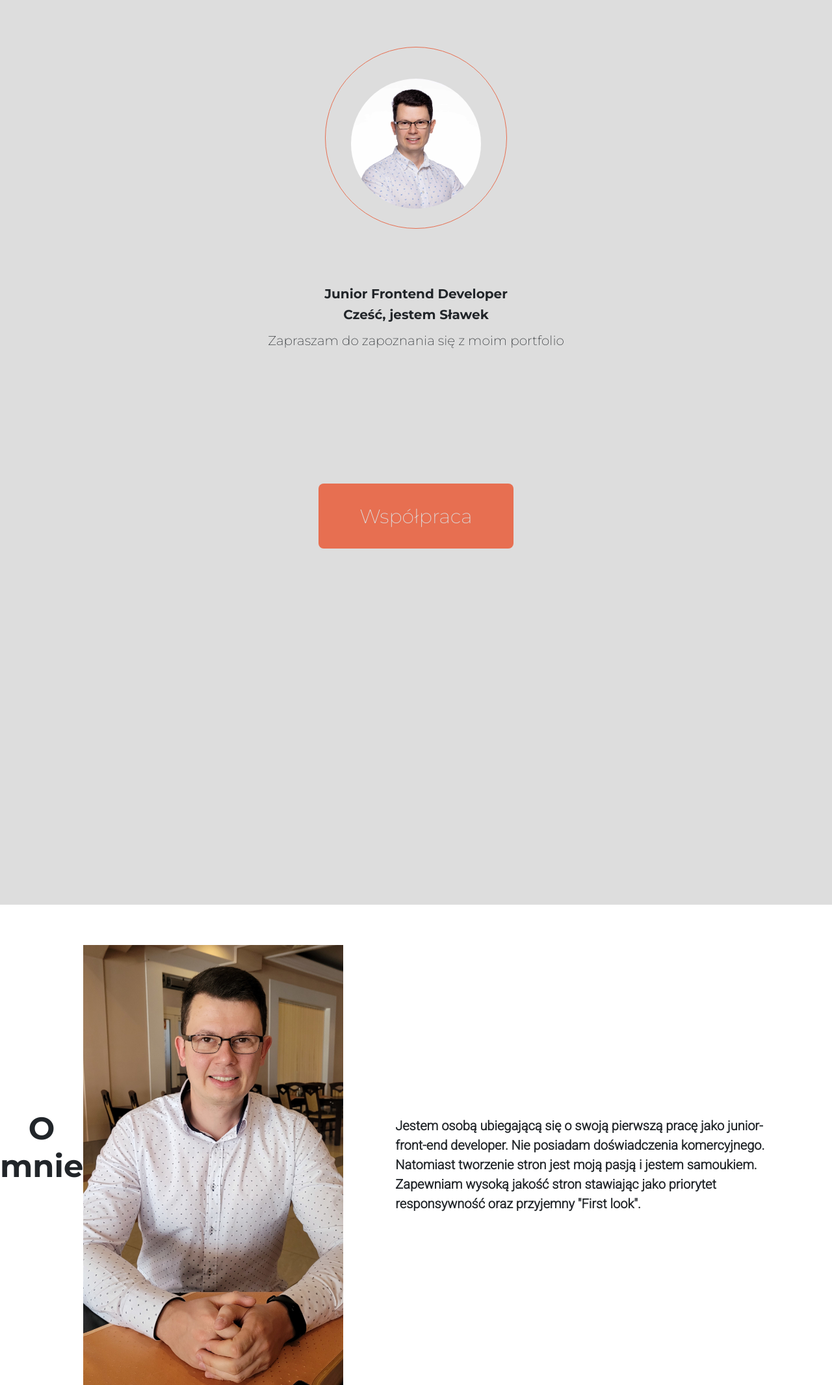
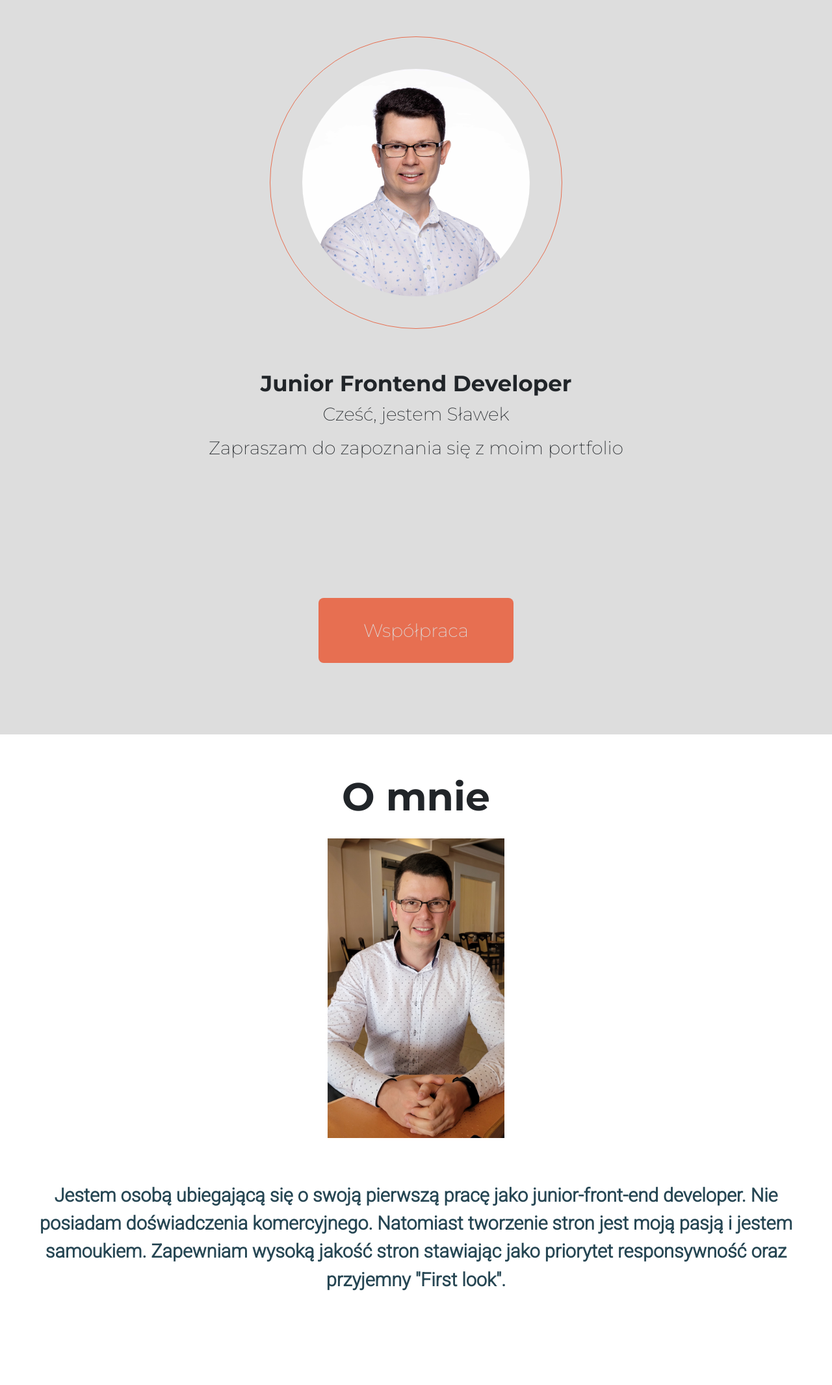
Before and after one commit to sldata/myPortfolio, a website: page index.html in a window 1280 px wide. Shown: the part 120-2251 px from the top of the page at 65% size. Drawn offline with nearby package versions, Linux system fonts and the light colour scheme.

Commit message:
added responsivness to about section

```diff
--- a/src/sass/style.scss
+++ b/src/sass/style.scss
@@ -25,7 +25,7 @@ body {
 	width: 100%;
 	margin: 0 auto;
 	max-width: 2560px;
-	height: auto;
+	height: 8em;
 }
 // Navigation
 
@@ -197,7 +197,8 @@ body {
 		position: absolute;
 		display: flex;
 		left: 50%;
-		transform: translate(-50%);
+		top: 50%;
+		transform: translate(-50%, -50%);
 		object-fit: cover;
 		object-position: 0 0;
 		width: 200px;
@@ -211,6 +212,7 @@ body {
 	height: 0;
 	width: 100%;
 
+
 	&__title {
 		text-align: center;
 		font-weight: bold;
@@ -223,7 +225,7 @@ body {
 	}
 	&__paragraph-two {
 		text-align: center;
-		font-size: 2rem;
+		// font-size: rem;
 	}
 }
 
@@ -261,34 +263,49 @@ body {
 	align-items: center;
 	text-align: center;
 	background-color: $pure-white;
-	height: 100vh;
+	height: 80em;
 	width: 100%;
-	position: absolute;
-	top: 77em;
-	overflow: hidden;
+	position: relative;
+	top: 50em;
+
 	&__title {
+		position: absolute;
+		top: 1em;
 		padding-bottom: 1em;
 		text-align: center;
 		font-size: 3em;
 		font-weight: bold;
 	}
 	&__photo {
-		max-height: 100%;
-		max-width: 400px;
+		position: absolute;
+		top: 10em;
+		max-height: 36%;
+		max-width: 70%;
+
+	}
+	&__text-box{
+		width: 100%;
+		top: 38em;
+		height: 350px;
+		padding-top: 1.8em;
+		position: absolute;
 	}
 	&__text {
 		font-family: 'Roboto', sans-serif;
-		margin: 0 2em;
-		padding: 2em;
+		position: relative;
+		color: $font-color;
+		margin: 0 1em;
 		font-size: 2rem;
 		font-weight: bold;
-		text-align: left;
+		text-align: center;
+
+
 	}
 	.cv-btn {
 		position: absolute;
 		height: 100px;
 		width: 200px;
-		top: 80em;
+		top: 65em;
 		left: 50%;
 		transform: translate(-50%);
 		background-color: $main-color;
@@ -313,140 +330,100 @@ body {
 
 // Media
 
-// @media (min-width: 280px) {
-// 	.nav {
-// 		&--active {
-// 			overflow: hidden;
-// 		}
-// 	}
-// 	.navbar-brand {
-// 		margin-left: 0 !important;
-// 	}
 
-// 	.outside {
-// 		transform: translate(-50%, -30%);
-// 		width: 200px;
-// 		height: 200px;
-// 	}
-// 	.inside {
-// 		.my-photo {
-// 			width: 150px;
-// 			height: 150px;
-// 			top: 6.4em;
-// 			transform: translate(-50%, -50%);
-// 		}
-// 	}
-// 	.header {
-// 		position: absolute;
-// 		top: 20em;
-// 		height: 0;
-// 		width: 100%;
+@media (min-width: 576px) {
+	.outside {
+		top: 10em;
+		width: 500px;
+		height: 500px;
+	}
+	.inside {
+		.my-photo {
+			top: 15.5em;
+			width: 400px;
+			height: 400px;
+		}
+	}
+	.header {
+		position: absolute;
+		top: 50em;
+		&__title {
+			font-size: 4.6rem;
+			top: 0;
+		}
+		&__paragraph-one {
+			font-size: 3.6rem;
+			top: 1em;
+			font-weight: 300;
+		}
+		&__paragraph-two {
+			font-size: 2.7rem;
+		}
+	}
+	.coop-btn {
+		top: 70em;
+		width: 300px;
+		height: 85px;
+		&__text {
+			font-size: 2.8rem;
+		}
+	}
+}
 
-// 		&__title,
-// 		&__paragraph-one,
-// 		&__paragraph-two {
-// 			margin: 0;
-// 			font-size: 1.6rem;
-// 			position: relative;
-// 			top: 2em;
-// 		}
-// 		&__paragraph-one {
-// 			top: 3em;
-// 		}
-// 		&__paragraph-two {
-// 			top: 4em;
-// 		}
-// 	}
-// 	.coop-btn {
-// 		height: 60px;
-// 		width: 140px;
-// 		bottom: 2em;
+@media (min-width: 768px) {
+	.nav {
+		&__item {
+			font-size: 4rem;
+		}
+	}
+	.outside {
+		top: 11em;
+		width: 450px;
+		height: 450px;
+	}
+	.inside {
+		.my-photo {
+			width: 350px;
+			height: 350px;
+			top: 14em;
+		}
+	}
+	.header {
+		position: relative;
+		top: 15em;
+		&__title {
+			font-size: 3.4rem;
+		}
+		&__paragraph-one,
+		&__paragraph-two {
+			font-size: 2.8rem;
+			font-weight: 100;
+		}
+	}
+	.coop-btn {
+		position: absolute;
+		height: 100px;
+		width: 300px;
+		top: 65em;
+	}
 
-// 		&__text {
-// 			font-size: 1.8rem;
-// 		}
-// 	}
-// }
-// @media (min-width: 320px) {
-// 	.coop-btn {
-// 		bottom: 2em;
-// 	}
-// }
+	.about{
+		&__title{
+			font-size: 6rem;
+		}
 
-// @media (min-width: 576px) {
-// 	.outside {
-// 		top: 20em;
-// 		width: 500px;
-// 		height: 500px;
-// 	}
-// 	.inside {
-// 		.my-photo {
-// 			top: 15.5em;
-// 			width: 400px;
-// 			height: 400px;
-// 		}
-// 	}
-// 	.header {
-// 		position: relative;
-// 		&__title {
-// 			font-size: 4.6rem;
-// 			top: 0;
-// 		}
-// 		&__paragraph-one {
-// 			font-size: 3.6rem;
-// 			top: 1em;
-// 			font-weight: 300;
-// 		}
-// 		&__paragraph-two {
-// 			font-size: 2.7rem;
-// 		}
-// 	}
-// 	.coop-btn {
-// 		bottom: 4em;
-// 		width: 300px;
-// 		height: 85px;
-// 		&__text {
-// 			font-size: 2.8rem;
-// 		}
-// 	}
-// }
-
-// @media (min-width: 768px) {
-// 	.nav {
-// 		&__item {
-// 			font-size: 3.6rem;
-// 		}
-// 	}
-// 	.outside {
-// 		top: 17em;
-// 		width: 450px;
-// 		height: 450px;
-// 	}
-// 	.inside {
-// 		.my-photo {
-// 			width: 350px;
-// 			height: 350px;
-// 			top: 14em;
-// 		}
-// 	}
-// 	.header {
-// 		position: relative;
-// 		top: 13em;
-// 		&__title {
-// 			font-size: 3.4rem;
-// 		}
-// 		&__paragraph-one,
-// 		&__paragraph-two {
-// 			font-size: 2.8rem;
-// 			font-weight: 100;
-// 		}
-// 	}
-// 	.coop-btn {
-// 		height: 100px;
-// 		width: 300px;
-// 		bottom: 1em;
-// 	}
-// }
+		&__text-box{
+			padding-top: 5em;
+		}
+		&__text{
+			font-size: 1.8em;
+		}
+		.cv-btn{
+			width: 300px;
+			height: 100px;
+		}
+	}
+}
 
 @media (min-width: 992px) {
 	.burger-btn {
```
Also changed, not shown: index.html (+4 -6 lines), dist/css/main.min.css, dist/css/style.min.css, 2 other files.
